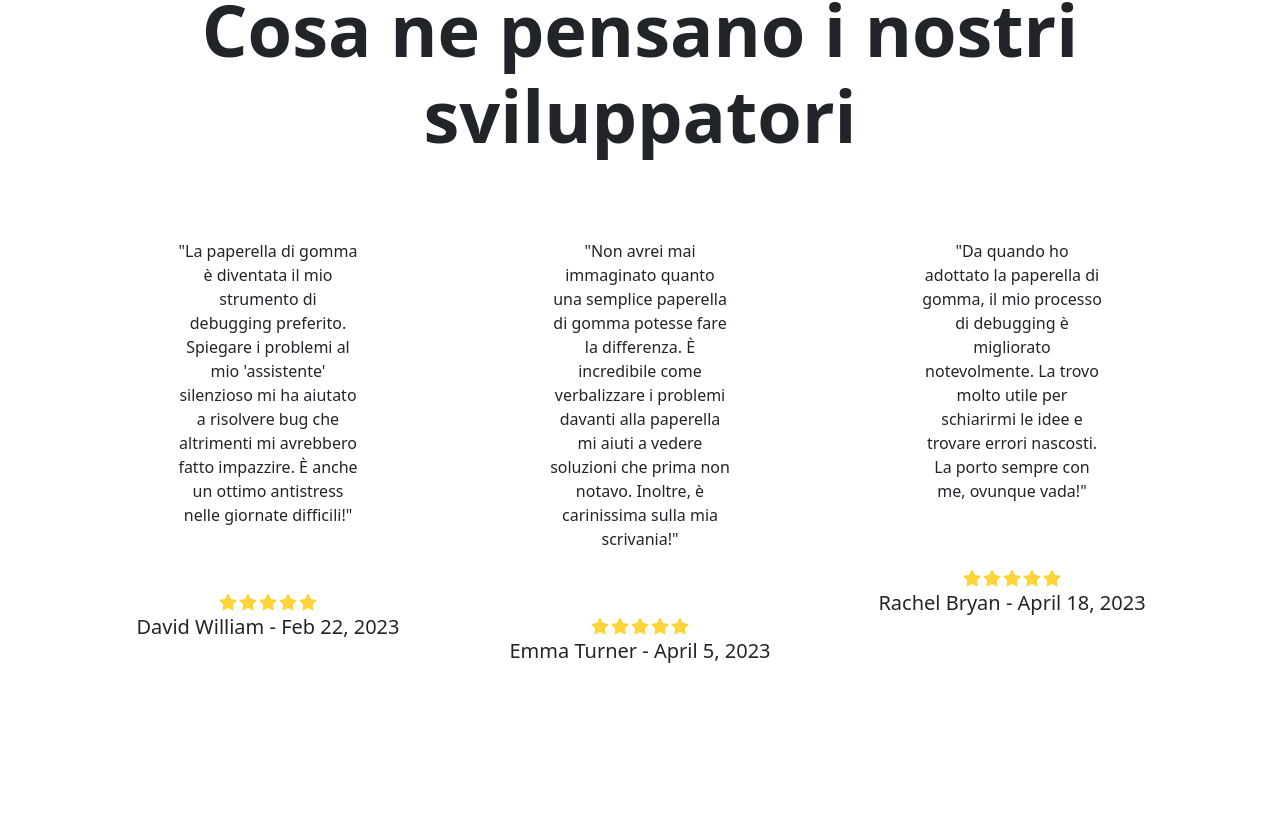
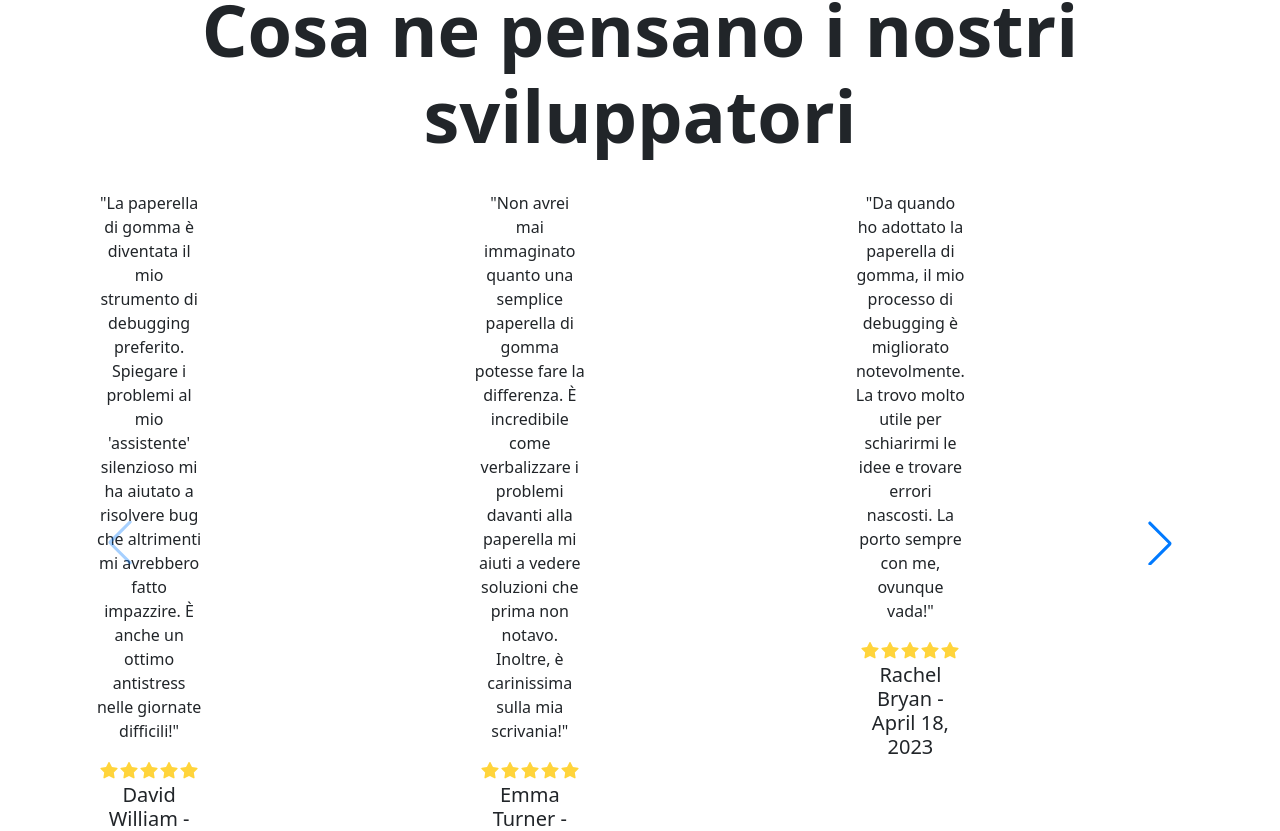
Before and after one commit to dmtpat/landing-page-product, a React (Vite) app: page / in a window 1280 px wide. Shown: the part 2809-3640 px from the top of the page. Built offline with nearby package versions, Linux system fonts and the light colour scheme.

Commit message:
swiper slider added

```diff
--- a/package.json
+++ b/package.json
@@ -20,7 +20,8 @@
     "jquery": "^3.7.1",
     "react": "^19.2.0",
     "react-bootstrap": "^2.10.10",
-    "react-dom": "^19.2.0"
+    "react-dom": "^19.2.0",
+    "swiper": "^12.0.3"
   },
   "devDependencies": {
     "@eslint/js": "^9.39.1",
--- a/src/components/Main/Main.jsx
+++ b/src/components/Main/Main.jsx
@@ -8,12 +8,14 @@ import ReviewsSection from "./Reviews.components";
 import ShopSection from './ShopSection.components';
 import Faqs from "./Faqs.components.jsx"
 
+
 function Main() {
     return (
         <main>
             <Jumbotron />
             <Points />
             <ReviewsSection />
+
             <ShopSection />
             <Faqs />
         </main>
--- a/src/components/Main/ReviewCard.components.jsx
+++ b/src/components/Main/ReviewCard.components.jsx
@@ -9,8 +9,8 @@ function ReviewCard(props) {
     const review = props.review;
 
     return (
-        <div id={review.id} className=" col col-4 pt-4 pb-4 px-5 h-100 " >
-            <p className="p-5">"{review.text}"</p>
+        <div id={review.id} className=" col col-4 pt-4 pb-4  " >
+            <p className="">"{review.text}"</p>
             <ul className="list-unstyled d-flex justify-content-center text-warning mb-0 pb-0 mt-auto pt-auto">
                 <li><FontAwesomeIcon icon={faStar} style={{ color: "#FFD43B", }} /></li>
                 <li><FontAwesomeIcon icon={faStar} style={{ color: "#FFD43B", }} /></li>
--- a/src/components/Main/Reviews.components.jsx
+++ b/src/components/Main/Reviews.components.jsx
@@ -1,6 +1,5 @@
 import 'bootstrap/dist/css/bootstrap.min.css';
-import Recensioni from "../data/reviews.js"
-import ReviewCard from "./ReviewCard.components"
+import Swiper from './Swiper.components.jsx'
 
 function Reviews() {
     return (
@@ -12,13 +11,7 @@ function Reviews() {
                         <div className="col-12">
                             <div className="container overflow-auto">
                                 <div className="row flex-nowrap">
-
-                                    {Recensioni.map((review) => (
-
-                                        <ReviewCard review={review} />
-
-                                    ))}
-
+                                    <Swiper />
                                 </div>
                             </div>
                         </div>
--- /dev/null
+++ b/src/components/Main/Swiper.components.jsx
@@ -0,0 +1,36 @@
+import { Navigation, Pagination, Scrollbar, A11y } from 'swiper/modules';
+import { Swiper, SwiperSlide } from 'swiper/react';
+import Recensioni from "../data/reviews.js"
+import ReviewCard from "./ReviewCard.components"
+
+import 'swiper/css';
+import 'swiper/css/navigation';
+import 'swiper/css/pagination';
+import 'swiper/css/scrollbar';
+
+export default () => {
+    return (
+        <div className="container">
+            <Swiper
+                modules={[Navigation, Pagination, Scrollbar, A11y]}
+                spaceBetween={50}
+                slidesPerView={3}
+                navigation
+                pagination={{ clickable: true }}
+                scrollbar={{ draggable: true }}
+                onSlideChange={() => console.log('slide change')}
+                onSwiper={(swiper) => console.log(swiper)}
+            >
+                {Recensioni.map((review) => (
+                    <SwiperSlide>
+                        <ReviewCard review={review} />
+                    </SwiperSlide>
+                ))}
+
+                {/* <SwiperSlide>Slide 2</SwiperSlide>
+                <SwiperSlide>Slide 3</SwiperSlide>
+                <SwiperSlide>Slide 4</SwiperSlide> */}
+            </Swiper>
+        </div>
+    );
+};
```
Also changed, not shown: 1 other file (tests, documents, lock files or other folders).
